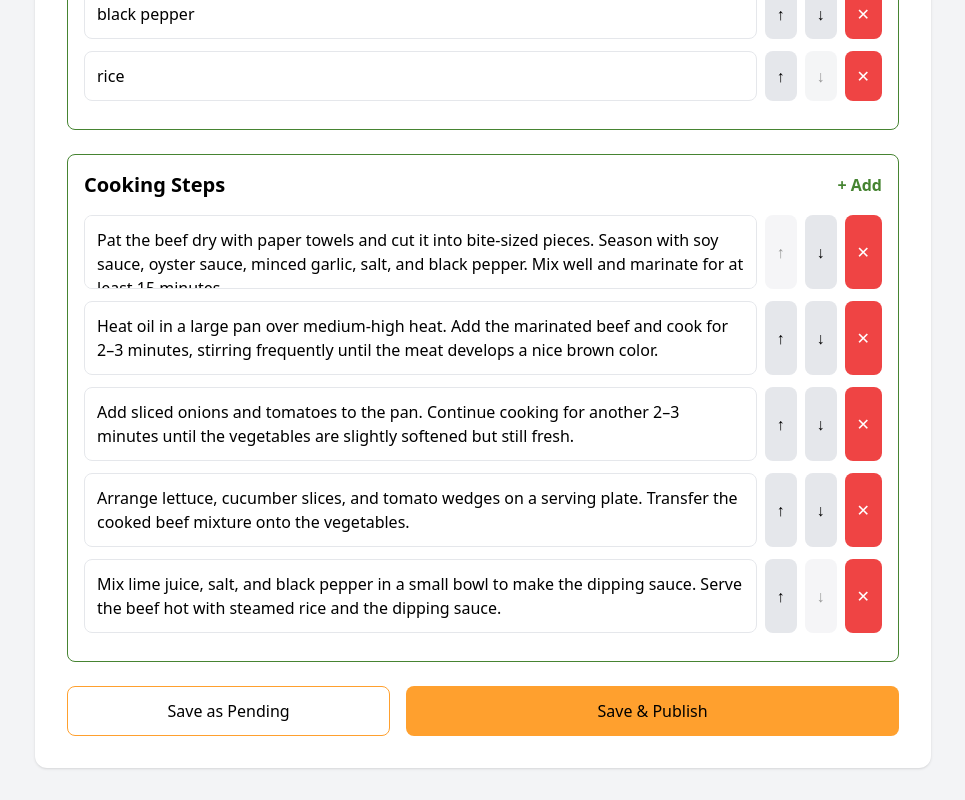
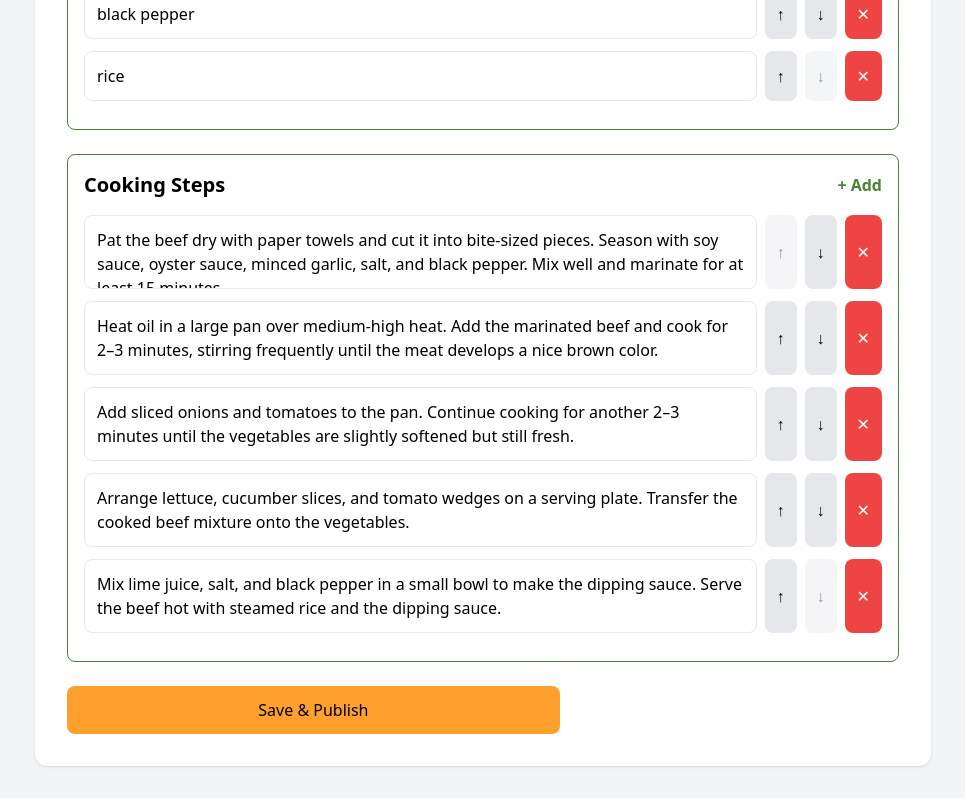
Before and after one commit to sochan707/JongKran-project, a React (Vite) app in the folder frontend/jongkran/: page /admin/edit/1 in a window 1280 px wide. Shown: the part 1483-2283 px from the top of the page, without its empty margins (157-1122 px from the left). Built offline with nearby package versions, Linux system fonts and the light colour scheme.

Commit message:
refactor: remove 'Save as Pending' button from EditRecipe component

```diff
--- a/frontend/jongkran/src/pages/admin/EditRecipe.jsx
+++ b/frontend/jongkran/src/pages/admin/EditRecipe.jsx
@@ -484,13 +484,6 @@ export default function EditRecipe() {
 
             {/* SAVE */}
             <div className="grid grid-cols-1 md:grid-cols-5 gap-4">
-              <button
-                type="button"
-                onClick={(e) => handleSave(e, "pending")}
-                className="border border-[#FFA02E] bg-white text-black px-6 py-3 rounded-lg md:col-span-2"
-              >
-                Save as Pending
-              </button>
 
               <button
                 type="button"
```
